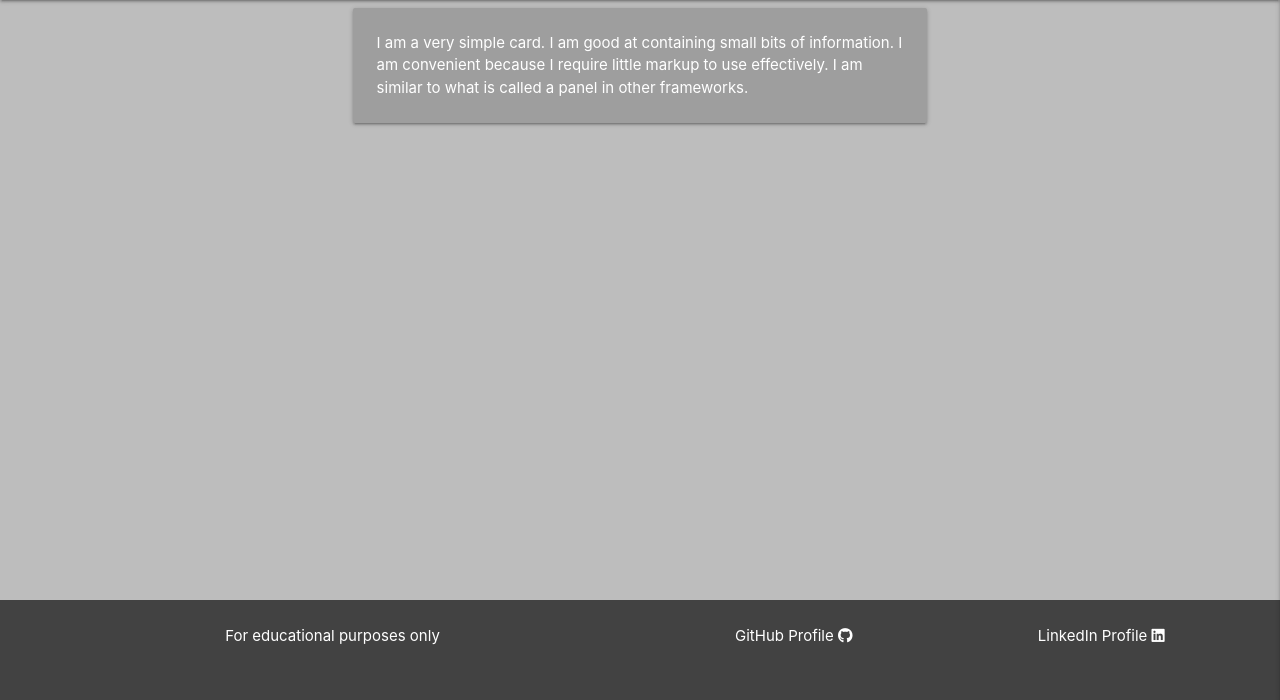
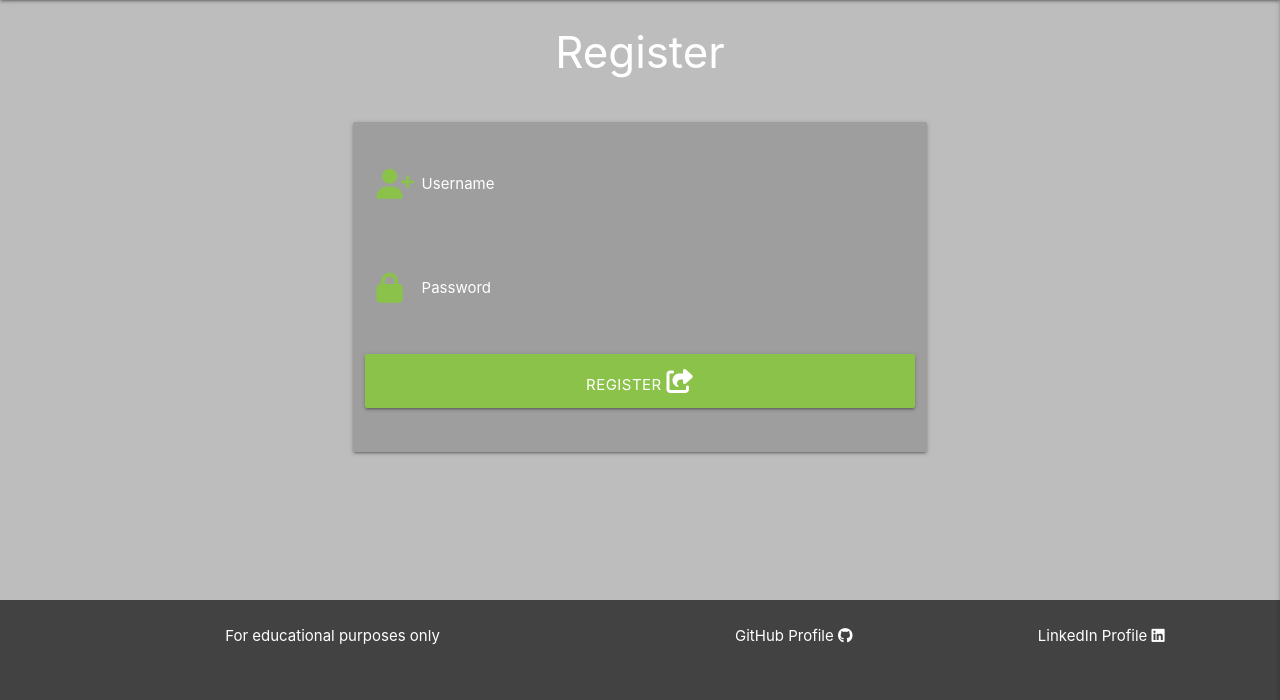
Before and after one commit to andrewcannan/elite-pt-pro, a Flask app: page /register in a window 1280 px wide. Shown: the part 100-800 px from the top of the page. Run offline with Flask 3, Linux system fonts and the light colour scheme; some libraries are stand-ins or nearby versions.

Commit message:
create registration form for register template

```diff
--- a/eliteptpro/templates/register.html
+++ b/eliteptpro/templates/register.html
@@ -1,13 +1,34 @@
 {% extends "base.html" %}
 {% block content %}
-    <div class="row">
-        <form class="col s12 m8 offset-m2">
-            <div class="card-panel grey draken-3">
-                <span class="white-text">I am a very simple card. I am good at containing small bits of information.
-                    I am convenient because I require little markup to use effectively. I am similar to what is called a
-                    panel in other frameworks.
-                </span>
+<div class="row center-align">
+    <h3 class="white-text">Register</h3>
+</div>
+<div class="row">
+    <form class="col s12 m8 offset-m2" method="POST" action="{{ url_for('register') }}">
+        <div class="card-panel grey draken-3">
+            <!-- Username input -->
+            <div class="row">
+                <div class="input-field col s12">
+                    <i class="fa-solid fa-user-plus prefix light-green-text"></i>
+                    <input id="username" name="username" type="text" class="validate white-text" required>
+                    <label for="username" class="white-text">Username</label>
+                </div>
             </div>
-        </form>
-    </div>
+            <!-- Password input -->
+            <div class="row">
+                <div class="input-field col s12">
+                    <i class="fa-solid fa-lock prefix light-green-text"></i>
+                    <input id="password" name="password" type="password" class="validate white-text" required>
+                    <label for="password" class="white-text">Password</i></label>
+                </div>
+            </div>
+            <!-- Register button -->
+            <div class="row">
+                <button type="submit" class="col s12 btn-large light-green white-text text-shadow">
+                    Register <i class="fa-solid fa-share-from-square"></i>
+                </button>
+            </div>
+        </div>
+    </form>
+</div>
 {% endblock %}
```
